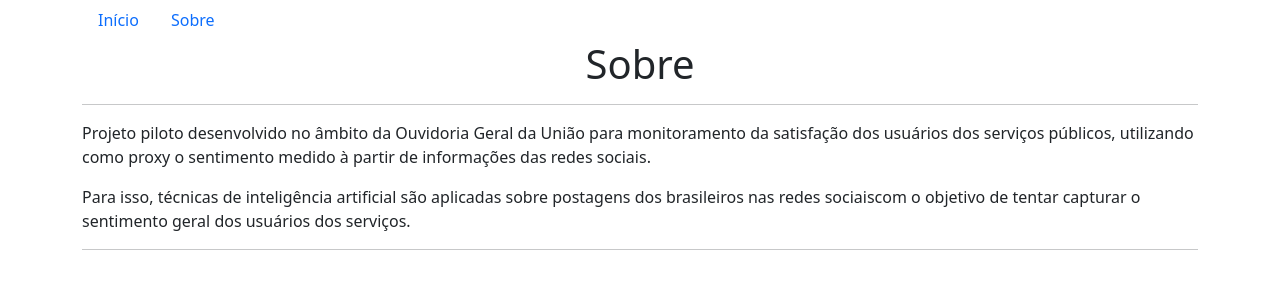
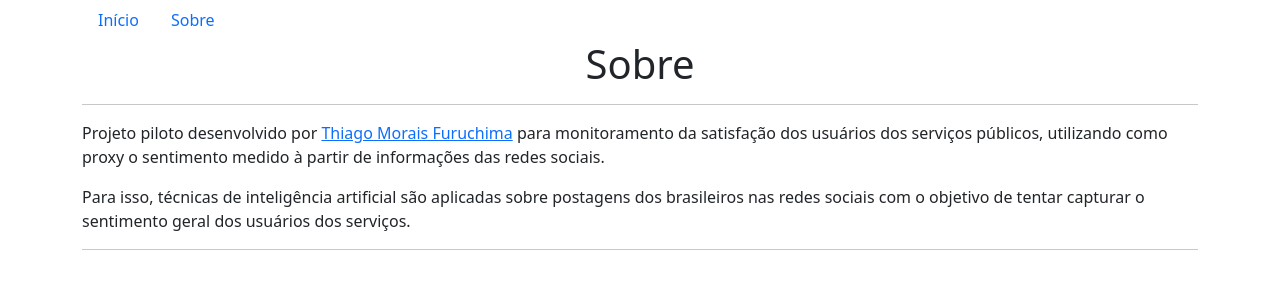
Before and after one commit to thiagofuruchima/de_olho_no_brasil, a Flask app: page /about in a window 1280 px wide. Shown: the top 300 px of the page. Run offline with Flask 3, Linux system fonts and the light colour scheme; some libraries are stand-ins or nearby versions.

Commit message:
Sobre alterado

```diff
--- a/templates/about.html
+++ b/templates/about.html
@@ -7,9 +7,9 @@
 
 	<h1 class="text-center">Sobre</h1>
     <hr />
-    <p>Projeto piloto desenvolvido no âmbito da Ouvidoria Geral da União para monitoramento da satisfação
+    <p>Projeto piloto desenvolvido por <a href="https://github.com/thiagofuruchima">Thiago Morais Furuchima</a> para monitoramento da satisfação
     dos usuários dos serviços públicos, utilizando como proxy o sentimento medido à partir de informações das redes sociais.
-	<p>Para isso, técnicas de inteligência artificial são aplicadas sobre postagens dos brasileiros nas redes sociaiscom
+	<p>Para isso, técnicas de inteligência artificial são aplicadas sobre postagens dos brasileiros nas redes sociais com
         o objetivo de tentar capturar o sentimento geral dos usuários dos serviços.
 	<hr />
 
--- a/templates/base.html
+++ b/templates/base.html
@@ -5,7 +5,7 @@
 		<meta http-equiv="X-UA-Compatible" content="IE=edge">
 		<meta name="viewport" content="width=device-width, initial-scale=1">
 
-		<title>{% block title %}{% endblock %} - Ouvidoria Ativa de Serviços Públicos?</title>
+		<title>{% block title %}{% endblock %} - Ouvidoria Ativa de Serviços Públicos</title>
 
 		<link href="https://cdn.jsdelivr.net/npm/bootstrap@5.0.0-beta1/dist/css/bootstrap.min.css" rel="stylesheet" integrity="sha384-giJF6kkoqNQ00vy+HMDP7azOuL0xtbfIcaT9wjKHr8RbDVddVHyTfAAsrekwKmP1" crossorigin="anonymous">
 		<link href="https://cdnjs.cloudflare.com/ajax/libs/font-awesome/4.7.0/css/font-awesome.min.css" rel="stylesheet" >
```
